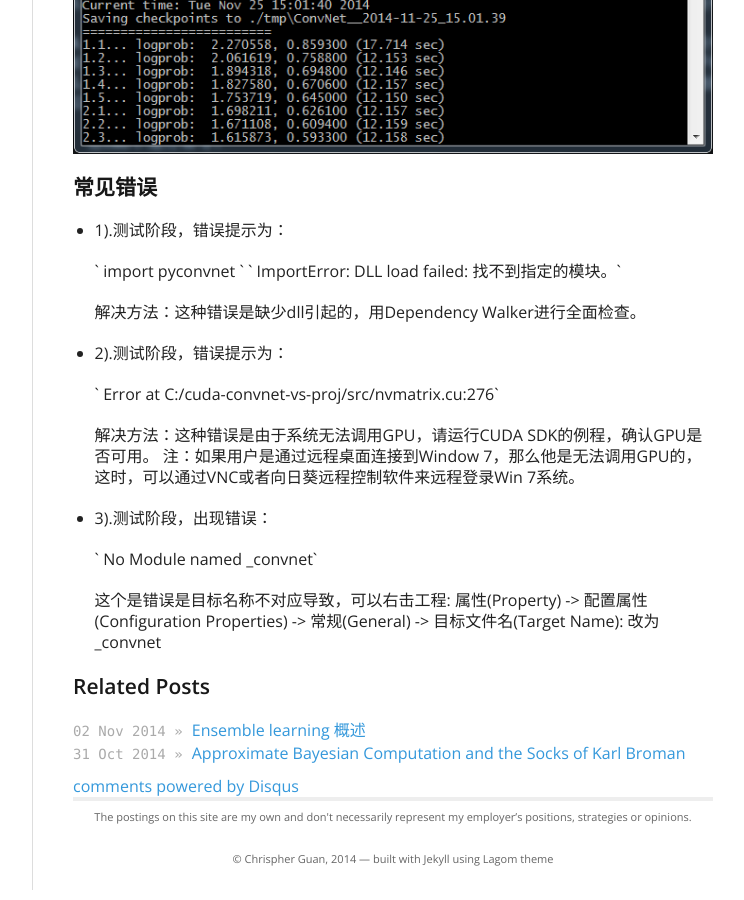
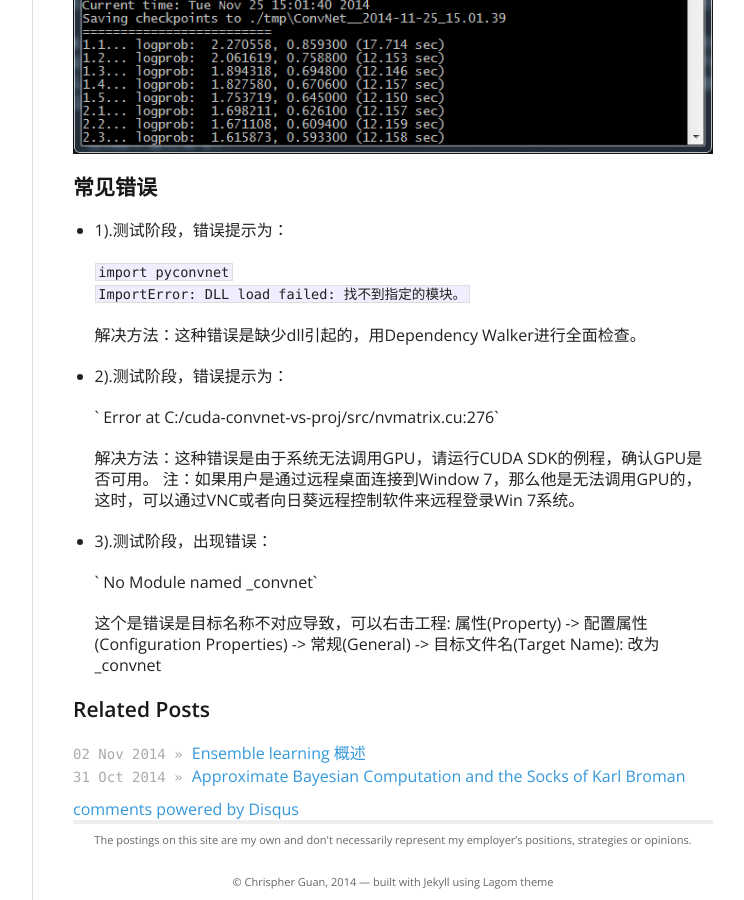
Before and after one commit to chrispher/chrispher.github.com, a Jekyll site: the page built from _posts/Advanced Machine Learning/2014-11-25-VS2010环境下编译cuda-convnet(Win7_64位).md, in a window 1280 px wide and 900 px high, scrolled down 2484 px. Shown: the whole window, without its empty margins (378-1122 px from the left). Built offline with Jekyll 4.4.1, drawn with Linux system fonts in a browser that asks for light colours; nearby versions of some CDN libraries; comment, search, counter and statistics services are not loaded; some of the changed lines change nothing that is shown; some of the changed text lies outside the part shown.

Commit message:
modify the format

```diff
--- a/_posts/Advanced Machine Learning/2014-11-25-VS2010环境下编译cuda-convnet(Win7_64位).md
+++ b/_posts/Advanced Machine Learning/2014-11-25-VS2010环境下编译cuda-convnet(Win7_64位).md
@@ -2,8 +2,8 @@
 layout: post
 title: VS2010环境下编译cuda-convnet(Win7_64位)
 comments: true
-category: Advanced Machine Learning
-tags: [convnet, CNN, win7, Stacking]
+category: Application
+tags: [convnet, CNN, win7, Stacking, Deep Learning]
 ---
 
 系统是win7 64位, 已经提前安装了Visual Studio2010， CUDA5.5，Python安装的是Anaconda环境(可以自行搜索安装)；
@@ -91,8 +91,8 @@ tags: [convnet, CNN, win7, Stacking]
 
 - 1).测试阶段，错误提示为：
 
-    ` import pyconvnet `
-    ` ImportError: DLL load failed: 找不到指定的模块。`
+    `import pyconvnet `
+    `ImportError: DLL load failed: 找不到指定的模块。`
 
     解决方法：这种错误是缺少dll引起的，用Dependency Walker进行全面检查。
 
```
